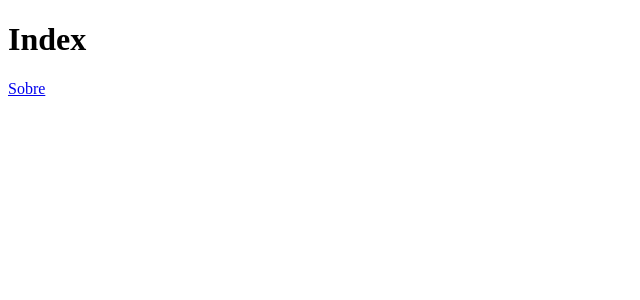
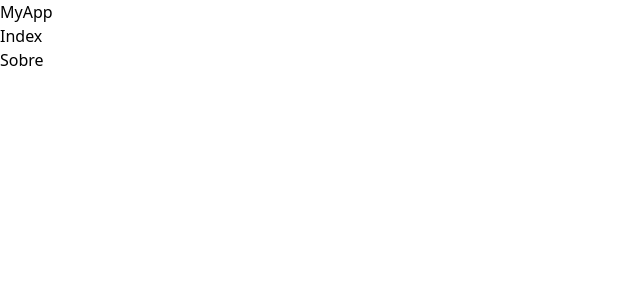
Before and after one commit to RenatoSiqueira/meuRestaurante, a Next.js app: page / in a window 1280 px wide. Shown: the top 300 px of the page, without its empty margins (0-640 px from the left). Built offline with nearby package versions, Linux system fonts and the light colour scheme.

Commit message:
tailwind added

```diff
--- /dev/null
+++ b/css/styles.css
@@ -0,0 +1,3 @@
+@import "tailwindcss/base";
+@import "tailwindcss/components";
+@import "tailwindcss/utilities";
--- a/package.json
+++ b/package.json
@@ -20,8 +20,11 @@
   },
   "homepage": "https://github.com/RenatoSiqueira/palpiteBox#readme",
   "dependencies": {
+    "autoprefixer": "^9.8.6",
     "next": "^9.5.2",
+    "postcss-import": "^12.0.1",
     "react": "^16.13.1",
-    "react-dom": "^16.13.1"
+    "react-dom": "^16.13.1",
+    "tailwindcss": "^1.7.6"
   }
 }
--- /dev/null
+++ b/pages/_app.js
@@ -0,0 +1,13 @@
+import React from 'react'
+import '../css/styles.css'
+
+const MyApp = ({Component, pageProps}) => {
+    return (
+        <div>
+            <h1>MyApp</h1>
+            <Component {...pageProps} />
+        </div>
+    )
+}
+
+export default MyApp
--- /dev/null
+++ b/postcss.config.js
@@ -0,0 +1,7 @@
+module.exports = {
+    plugins: [
+        'postcss-import',
+        'tailwindcss',
+        'autoprefixer'
+    ]
+}
--- /dev/null
+++ b/tailwind.config.js
@@ -0,0 +1,8 @@
+module.exports = {
+  purge: [],
+  theme: {
+    extend: {},
+  },
+  variants: {},
+  plugins: [],
+}
```
Also changed, not shown: 1 other file (tests, documents, lock files or other folders).
